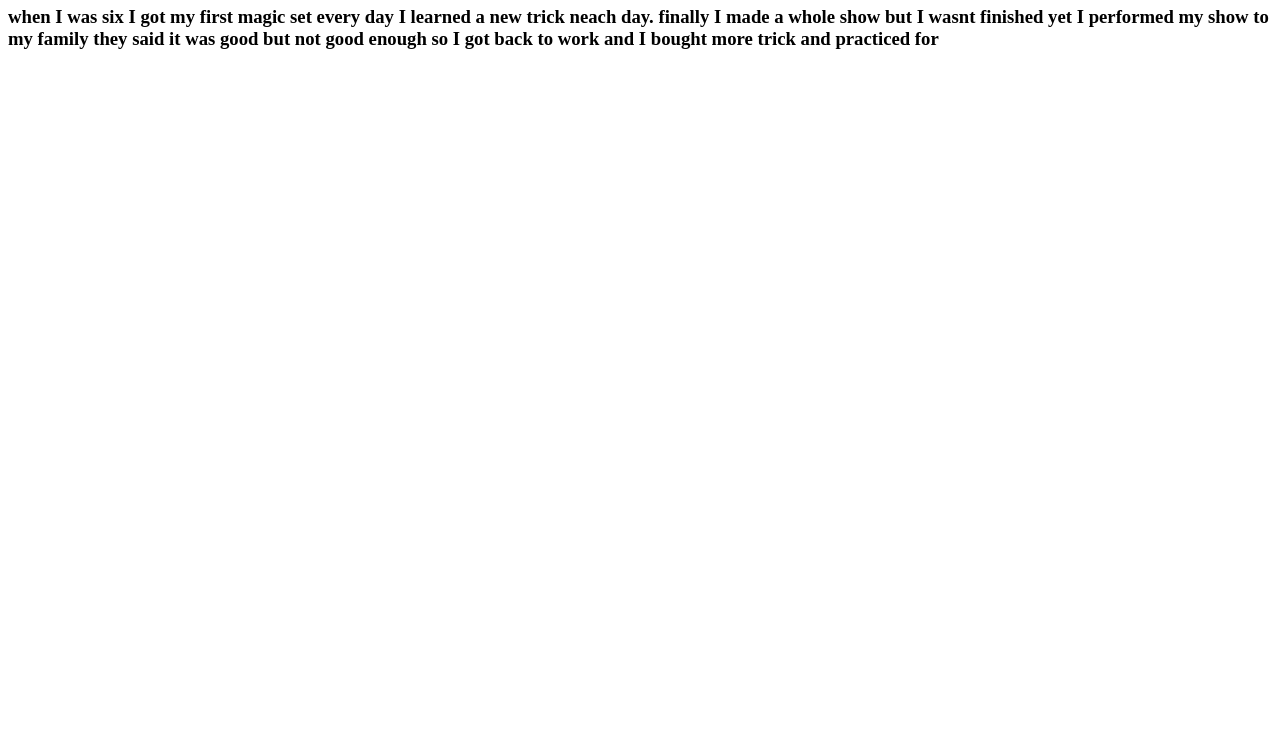
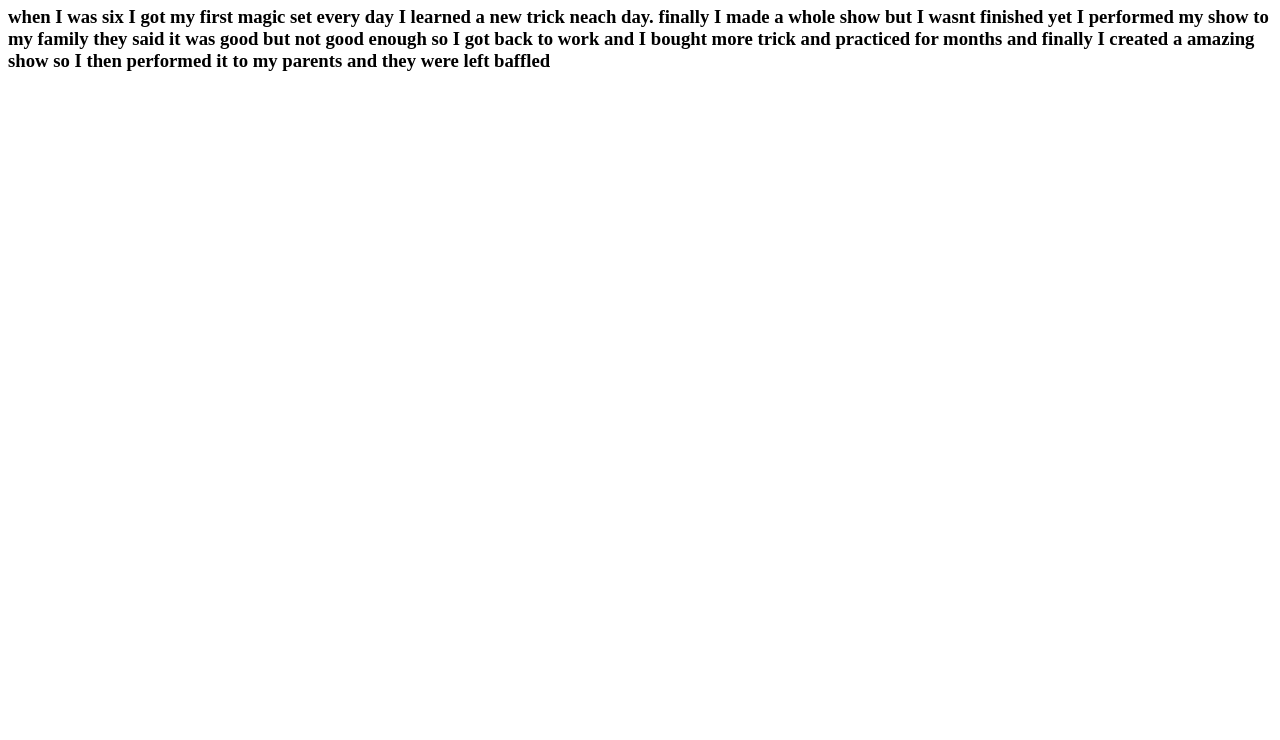
Before and after one commit to Michael-cod/Mhebert22.github.io, a plain HTML site: page index.html in a window 1280 px wide. Shown: the part 60-800 px from the top of the page. Drawn offline with Linux system fonts and the light colour scheme.

Commit message:
Update index.html

```diff
--- a/index.html
+++ b/index.html
@@ -3,4 +3,5 @@
 <h3>when I was six I got my first magic set every day I learned a new trick
    neach day. finally I made a whole show but I wasnt finished yet I performed my
   show to my family they said it was good but not good enough so I got back to work and
-   I bought  more trick and practiced for   <h3>
+   I bought  more trick and practiced for months and  finally I created a amazing show
+   so I then performed it to my parents and they were left baffled <h3>
```
